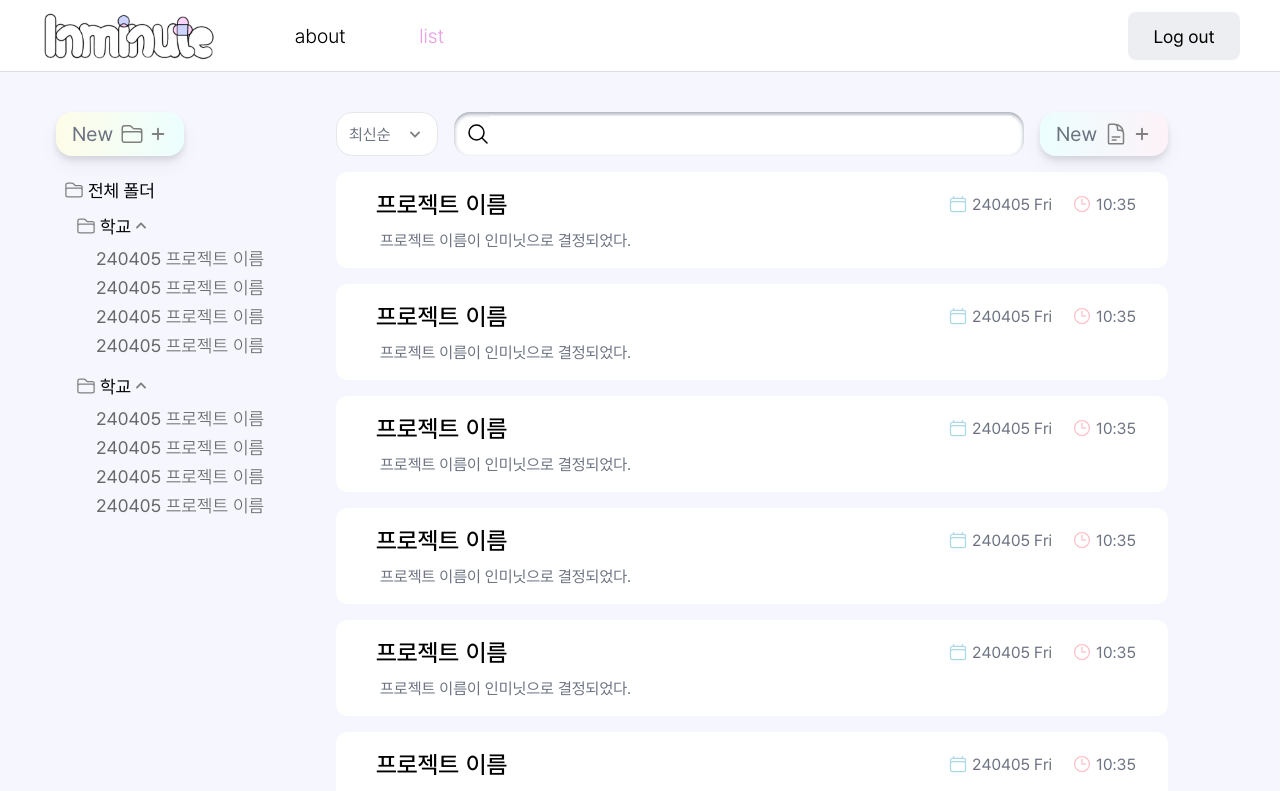
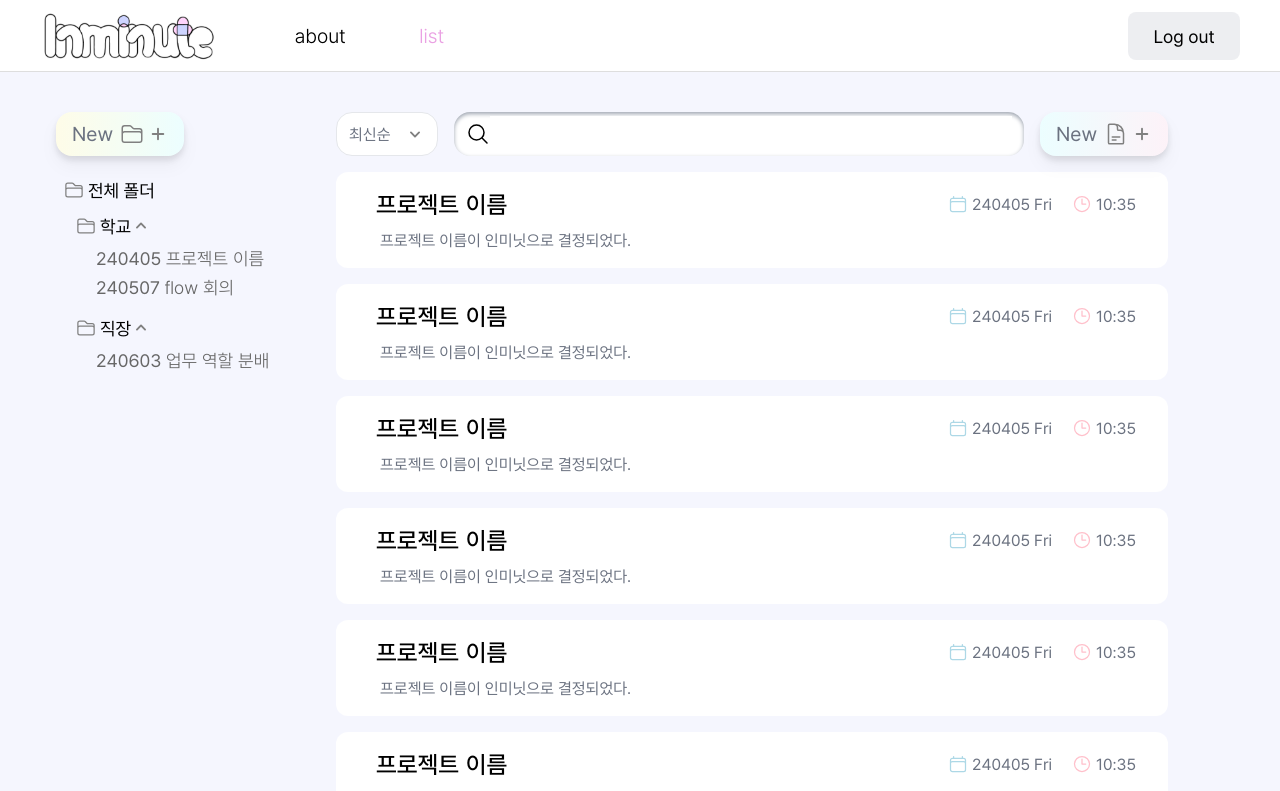
Before and after one commit to letthemon8on/Inminute_FE, a React (Vite) app: page /list in a window 1280 px wide. Shown: the top 791 px of the page. Built offline with nearby package versions, Linux system fonts and the light colour scheme.

Commit message:
✨ Folder Context & Add New Folder

```diff
--- a/src/App.tsx
+++ b/src/App.tsx
@@ -9,11 +9,13 @@ import New from "./pages/New";
 import Note from "./pages/Note";
 import Notfound from "./pages/Notfound";
 import Home from "./pages/Home";
+import { FolderProvider } from "./context/FolderContext";
 
 const App: React.FC = () => {
   return (
     <>
       <ThemeProvider theme={theme}>
+        <FolderProvider>
           <BrowserRouter>
             <Routes>
               <Route path="/" element={<Home />} />
@@ -24,6 +26,7 @@ const App: React.FC = () => {
               <Route path="*" element={<Notfound />} />
             </Routes>
           </BrowserRouter>
+        </FolderProvider>
       </ThemeProvider>
     </>
   );
--- a/src/components/DropDown.tsx
+++ b/src/components/DropDown.tsx
@@ -3,14 +3,14 @@ import chevron_up from "./../assets/chevron/chevron_up.svg";
 import chevron_down from "./../assets/chevron/chevron_down.svg";
 
 interface Option {
-  value: string;
+  value: number;
   label: string;
 }
 
 interface DropDownProps {
   options: Option[];
-  selectedOption: string;
-  onSelect: (value: string) => void;
+  selectedOption: number;
+  onSelect: (value: number) => void;
   width?: string;
   height?: string;
   top?: string;
@@ -29,7 +29,7 @@ const DropDown: React.FC<DropDownProps> = ({
   const [isOpen, setIsOpen] = useState(false);
   const dropdownRef = useRef<HTMLDivElement>(null);
 
-  const handleSelectOption = (value: string) => {
+  const handleSelectOption = (value: number) => {
     onSelect(value);
     setIsOpen(false);
   };
@@ -70,7 +70,7 @@ const DropDown: React.FC<DropDownProps> = ({
       </div>
       {isOpen && (
         <div
-          className={`absolute w-full ${top} border border-solid border-gray-200 rounded-2xl bg-white z-10 shadow-lg text-gray-500`}
+          className={`absolute w-full ${top} border border-solid border-gray-200 rounded-2xl bg-white z-10 shadow-lg text-gray-500 max-h-60 overflow-y-auto`}
         >
           {options.map((option, index) => (
             <div
--- a/src/components/Folder.tsx
+++ b/src/components/Folder.tsx
@@ -1,13 +1,24 @@
-import { useState } from "react";
+import { useEffect, useRef, useState } from "react";
+import { useNavigate } from "react-router-dom";
 import FolderItem from "./FolderItem";
-import folder from "./../assets/folder.svg";
+import folderIcon from "./../assets/folder.svg";
 import plus from "./../assets/plus.svg";
 import minus from "./../assets/minus.svg";
-import { useNavigate } from "react-router-dom";
+import { useFolderContext } from "./../context/FolderContext";
 
 const Folder: React.FC = () => {
   const [newFolder, setNewFolder] = useState(false);
+  const [folderName, setFolderName] = useState("");
+  const { folders, notes, addFolder } = useFolderContext(); // Context 사용
+
   const nav = useNavigate();
+  const inputRef = useRef<HTMLInputElement>(null);
+
+  useEffect(() => {
+    if (newFolder && inputRef.current) {
+      inputRef.current.focus();
+    }
+  }, [newFolder]);
 
   const handleNewFolderClick = () => {
     setNewFolder(true);
@@ -15,6 +26,14 @@ const Folder: React.FC = () => {
 
   const handleCancelNewFolderClick = () => {
     setNewFolder(false);
+  };
+
+  const handleAddFolder = (e: React.KeyboardEvent<HTMLInputElement>) => {
+    if (e.key === "Enter" && folderName.trim()) {
+      addFolder(folderName.trim());
+      setFolderName("");
+      setNewFolder(false);
+    }
   };
 
   return (
@@ -26,7 +45,7 @@ const Folder: React.FC = () => {
             onClick={handleNewFolderClick}
           >
             <div className="flex justify-between mx-4">
-              <span>New</span> <img className="w-6 ml-1" src={folder} />
+              <span>New</span> <img className="w-6 ml-1" src={folderIcon} />
               <img className="w-5" src={plus} />
             </div>
           </button>
@@ -37,27 +56,34 @@ const Folder: React.FC = () => {
             onClick={handleCancelNewFolderClick}
           >
             <div className="flex justify-between mx-4">
-              <span>New</span> <img className="w-6 ml-1" src={folder} />
+              <span>New</span> <img className="w-6 ml-1" src={folderIcon} />
               <img className="w-5" src={minus} />
             </div>
           </button>
           <div className="relative flex w-56 h-8 mb-3 items-center">
             <div className="absolute ml-2 mr-1 text-2xl">
-              <img className="w-6" src={folder} />
+              <img className="w-6" src={folderIcon} />
             </div>
-            <input className="grow pl-9 pr-2 py-1 rounded-lg border border-gray-300 outline-none" />
+            <input
+              className="grow pl-9 pr-2 py-1 rounded-lg border border-gray-300 outline-none"
+              ref={inputRef}
+              value={folderName}
+              onChange={(e) => setFolderName(e.target.value)}
+              onKeyDown={handleAddFolder}
+            />
           </div>
         </div>
         <h3
           onClick={() => nav("/list")}
           className="pt-1 text-lg flex items-center cursor-pointer"
         >
-          <img className="w-5 ml-2 mr-1" src={folder} />
+          <img className="w-5 ml-2 mr-1" src={folderIcon} />
           전체 폴더
         </h3>
         <div className="pl-4 pt-2">
-          <FolderItem />
-          <FolderItem />
+          {folders.map((folder) => (
+            <FolderItem key={folder.id} folder={folder} notes={notes} />
+          ))}
         </div>
       </div>
     </div>
--- a/src/components/FolderItem.tsx
+++ b/src/components/FolderItem.tsx
@@ -1,11 +1,22 @@
 import { useState } from "react";
 import { useNavigate } from "react-router-dom";
 import styled from "styled-components";
-import folder from "./../assets/folder.svg";
+import folder_icon from "./../assets/folder.svg";
 import chevron_up from "./../assets/chevron/chevron_up.svg";
 import chevron_down from "./../assets/chevron/chevron_down.svg";
+import { INote } from "./../data/dummyData"; // 인터페이스를 가져옴
 
-const FolderItem: React.FC = () => {
+interface Folder {
+  id: number;
+  name: string;
+}
+
+interface FolderItemProps {
+  folder: Folder;
+  notes: INote[];
+}
+
+const FolderItem: React.FC<FolderItemProps> = ({ folder, notes }) => {
   const nav = useNavigate();
   const [isOpen, setIsOpen] = useState(true);
 
@@ -13,11 +24,13 @@ const FolderItem: React.FC = () => {
     setIsOpen(!isOpen);
   };
 
+  const folderNotes = notes.filter((note) => note.folderId === folder.id);
+
   return (
     <div>
       <h3 className="text-lg flex items-center cursor-pointer mb-1">
-        <img className="w-5 mx-1" src={folder} />
-        학교
+        <img className="w-5 mx-1" src={folder_icon} />
+        {folder.name}
         <img
           className="w-5"
           onClick={toggleVisibility}
@@ -26,22 +39,12 @@ const FolderItem: React.FC = () => {
       </h3>
       {isOpen && (
         <ul className="ml-6 mt-1 mb-3" onClick={() => nav("/note/:id")}>
-          <Li>
-            <span>240405 </span>
-            <span className="pt-light">프로젝트 이름</span>
-          </Li>
-          <Li>
-            <span>240405 </span>
-            <span className="pt-light">프로젝트 이름</span>
-          </Li>
-          <Li>
-            <span>240405 </span>
-            <span className="pt-light">프로젝트 이름</span>
-          </Li>
-          <Li>
-            <span>240405 </span>
-            <span className="pt-light">프로젝트 이름</span>
-          </Li>
+          {folderNotes.map((note) => (
+            <Li key={note.id} onClick={() => nav(`/note/${note.id}`)}>
+              <span>{note.date} </span>
+              <span className="pt-light">{note.name}</span>
+            </Li>
+          ))}
         </ul>
       )}
     </div>
--- a/src/components/modal/NewNoteModal.tsx
+++ b/src/components/modal/NewNoteModal.tsx
@@ -5,19 +5,24 @@ import note from "./../../assets/note.svg";
 import plus from "./../../assets/plus.svg";
 import x from "./../../assets/x.svg";
 import DropDown from "../DropDown";
+// import { initialFolders } from "./../../data/dummyData";
+import { useFolderContext } from "../../context/FolderContext";
 
-export default function NewNoteModal() {
+const NewNoteModal: React.FC = () => {
+  const { folders } = useFolderContext();
   const [isOpenModal, setOpenModal] = useState<boolean>(false);
-  const [selectedOption, setSelectedOption] = useState("학교");
+  const [selectedOption, setSelectedOption] = useState<number>(
+    folders.length > 0 ? folders[0].id : 0
+  );
 
   const onClickToggleModal = useCallback(() => {
     setOpenModal(!isOpenModal);
   }, [isOpenModal]);
 
-  const options = [
-    { value: "학교", label: "학교" },
-    { value: "동아리", label: "동아리" },
-  ];
+  const options = folders.map((folder) => ({
+    value: folder.id,
+    label: folder.name,
+  }));
 
   return (
     <section>
@@ -66,4 +71,6 @@ export default function NewNoteModal() {
       </button>
     </section>
   );
-}
+};
+
+export default NewNoteModal;
--- /dev/null
+++ b/src/context/FolderContext.tsx
@@ -0,0 +1,44 @@
+import React, { createContext, useState, ReactNode, useContext } from "react";
+import {
+  IFolder,
+  INote,
+  initialFolders,
+  initialNotes,
+} from "./../data/dummyData";
+
+interface FolderContextType {
+  folders: IFolder[];
+  notes: INote[];
+  addFolder: (name: string) => void;
+}
+
+const FolderContext = createContext<FolderContextType | undefined>(undefined);
+
+export const useFolderContext = () => {
+  const context = useContext(FolderContext);
+  if (!context) {
+    throw new Error("useFolderContext must be used within a FolderProvider");
+  }
+  return context;
+};
+
+export const FolderProvider: React.FC<{ children: ReactNode }> = ({
+  children,
+}) => {
+  const [folders, setFolders] = useState<IFolder[]>(initialFolders);
+  const [notes, setNotes] = useState<INote[]>(initialNotes);
+
+  const addFolder = (name: string) => {
+    const newFolder = {
+      id: folders.length + 1,
+      name,
+    };
+    setFolders([...folders, newFolder]);
+  };
+
+  return (
+    <FolderContext.Provider value={{ folders, notes, addFolder }}>
+      {children}
+    </FolderContext.Provider>
+  );
+};
--- /dev/null
+++ b/src/data/dummyData.ts
@@ -0,0 +1,28 @@
+export interface IFolder {
+  id: number;
+  name: string;
+}
+
+export interface INote {
+  id: number;
+  date: string;
+  name: string;
+  folderId: number;
+}
+
+export const initialFolders: IFolder[] = [
+  {
+    id: 1,
+    name: "학교",
+  },
+  {
+    id: 2,
+    name: "직장",
+  },
+];
+
+export const initialNotes: INote[] = [
+  { id: 1, date: "240405", name: "프로젝트 이름", folderId: 1 },
+  { id: 2, date: "240507", name: "flow 회의", folderId: 1 },
+  { id: 3, date: "240603", name: "업무 역할 분배", folderId: 2 },
+];
--- a/src/pages/List.tsx
+++ b/src/pages/List.tsx
@@ -7,11 +7,11 @@ import DropDown from "../components/DropDown";
 import search from "../assets/search.svg";
 
 const List: React.FC = () => {
-  const [selectedOption, setSelectedOption] = useState("latest");
+  const [selectedOption, setSelectedOption] = useState<number>(0);
 
   const options = [
-    { value: "latest", label: "최신순" },
-    { value: "oldest", label: "오래된 순" },
+    { value: 0, label: "최신순" },
+    { value: 1, label: "오래된 순" },
   ];
 
   return (
```
Lines whose indentation alone changed are shown as unchanged.
